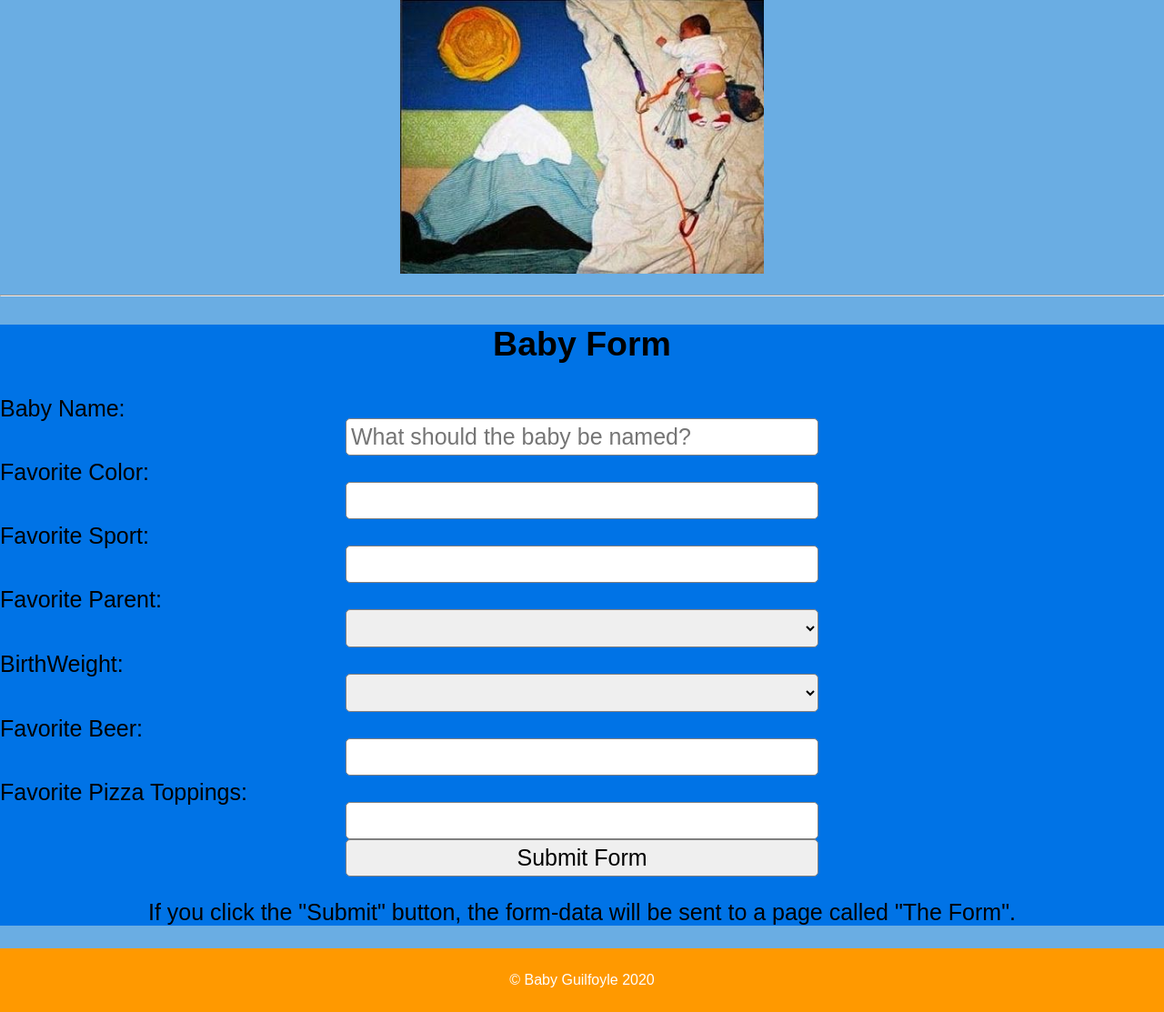
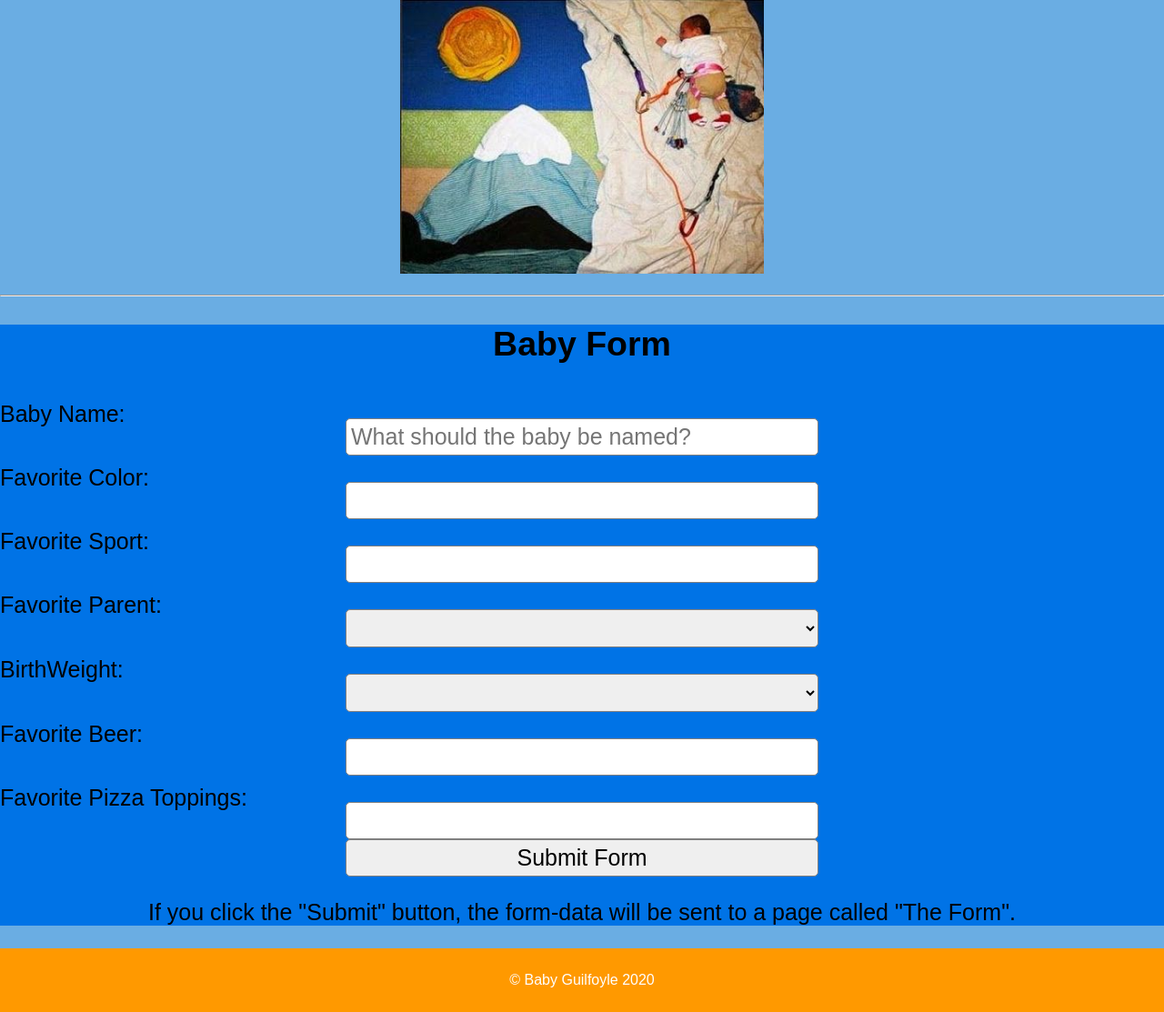
Before and after one commit to Davg99/BabyGuilfoyle, a PHP site: page /Baby_Name.html in a window 1280 px wide. Shown: the part 390-1503 px from the top of the page at 91% size. Run offline with PHP 8.4, Linux system fonts and the light colour scheme.

Commit message:
Update babyg.css

```diff
--- a/babyg.css
+++ b/babyg.css
@@ -54,7 +54,7 @@
 
 		label {
 			position:relative;
-			top:4px;
+			top:10px;
 			float: left;
 
 
@@ -69,6 +69,7 @@
 
 
 		#errorMessage {
+			background-color: white;
 			color:red;
 			font-size: 100% !important;
 
```
